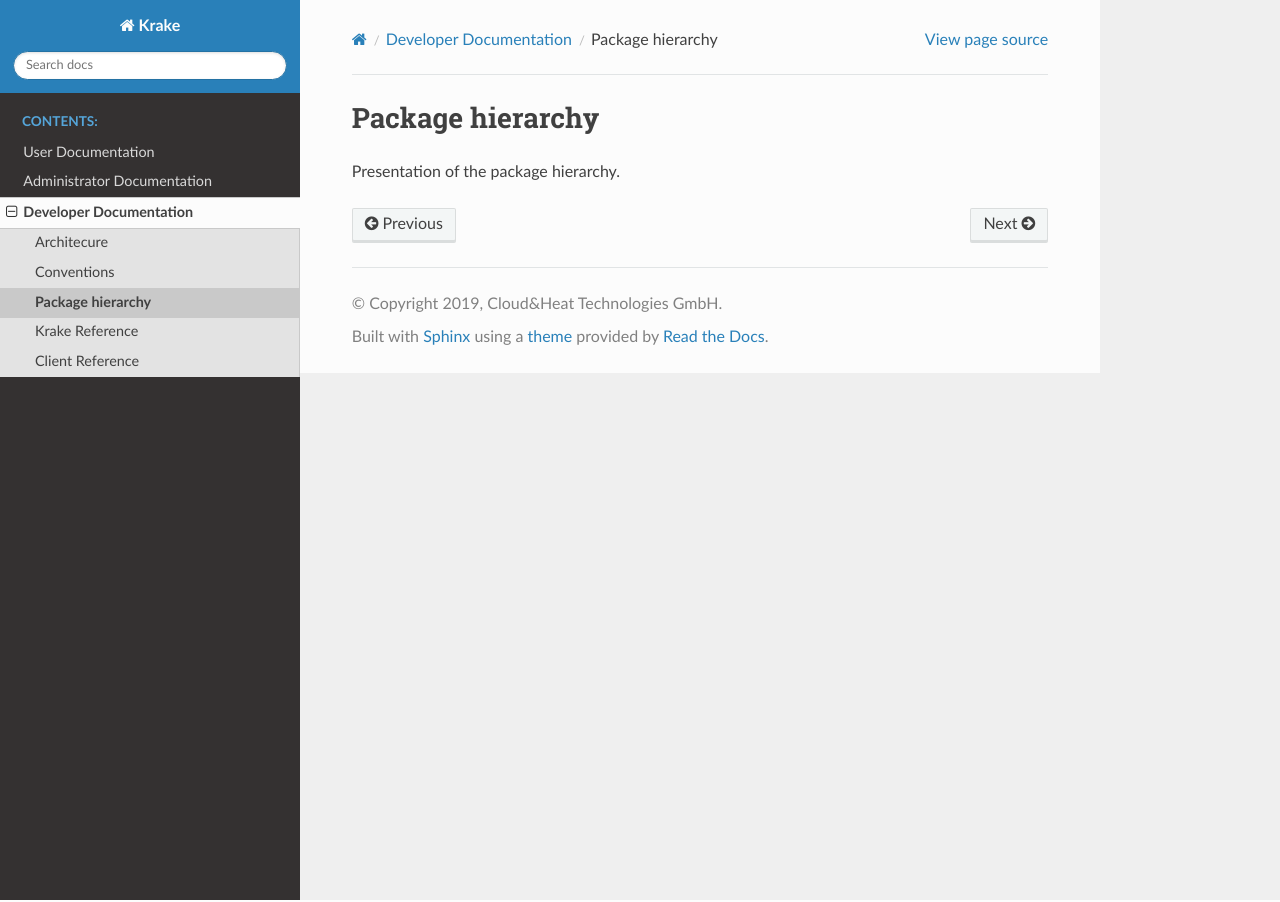
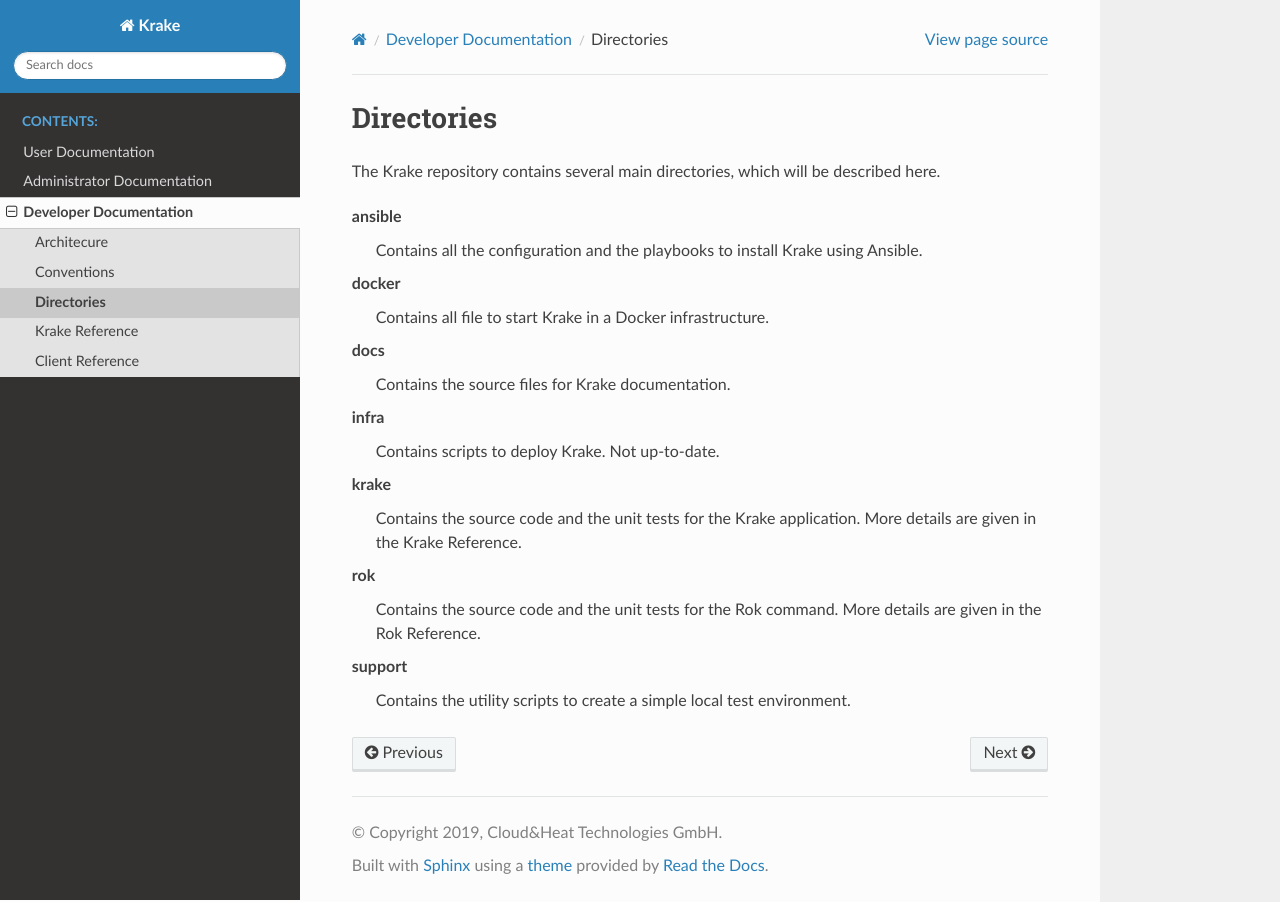
Before and after one commit to rak-n-rok/Krake, a Sphinx documentation site: the page built from docs/dev/packages.rst, in a window 1280 px wide. Built offline with Sphinx 7.4.7 and the Read the Docs theme 2.0.0, drawn with Linux system fonts in a browser that asks for light colours.

Commit message:
Add directory hierarchy in the documentation
See issue #253

```diff
--- a/docs/dev/packages.rst
+++ b/docs/dev/packages.rst
@@ -1,7 +1,29 @@
-.. _dev-packages:
+.. _dev-directory:
 
-=================
-Package hierarchy
-=================
+===========
+Directories
+===========
 
-Presentation of the package hierarchy.
+The Krake repository contains several main directories, which will be described here.
+
+
+ansible
+	Contains all the configuration and the playbooks to install Krake using Ansible.
+
+docker
+	Contains all file to start Krake in a Docker infrastructure.
+
+docs
+	Contains the source files for Krake documentation.
+
+infra
+	Contains scripts to deploy Krake. Not up-to-date.
+
+krake
+	Contains the source code and the unit tests for the Krake application. More details are given in the Krake Reference.
+
+rok
+	Contains the source code and the unit tests for the Rok command. More details are given in the Rok Reference.
+
+support
+	Contains the utility scripts to create a simple local test environment.
```
